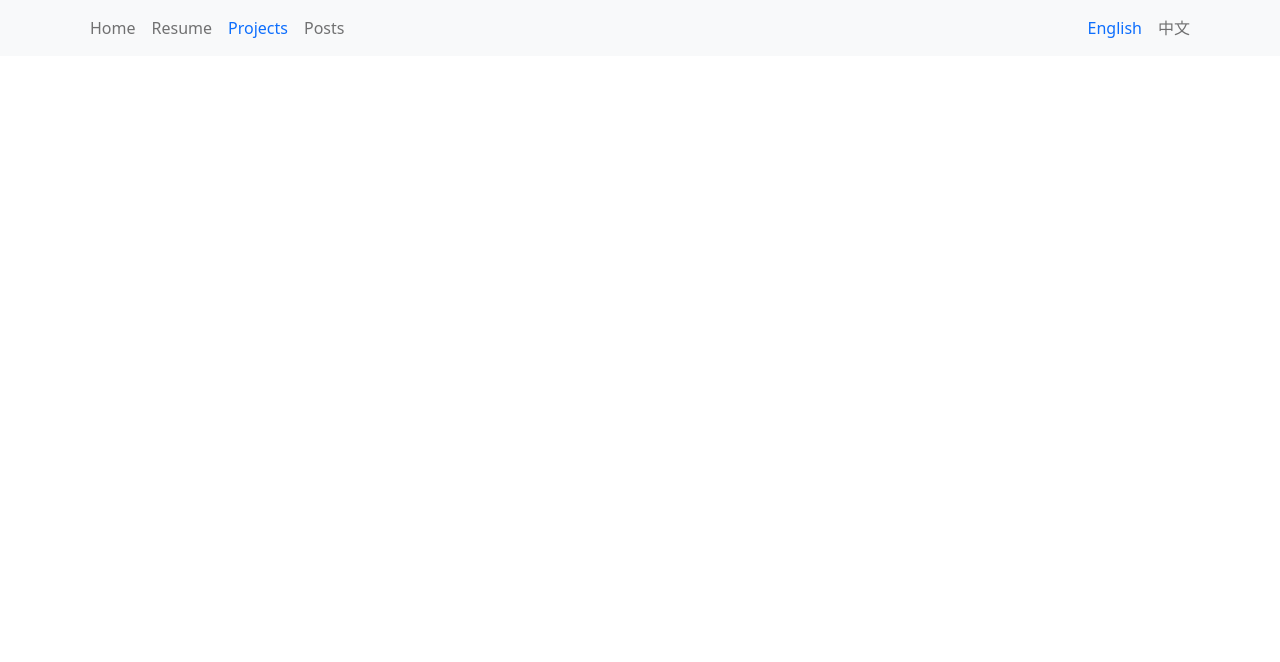
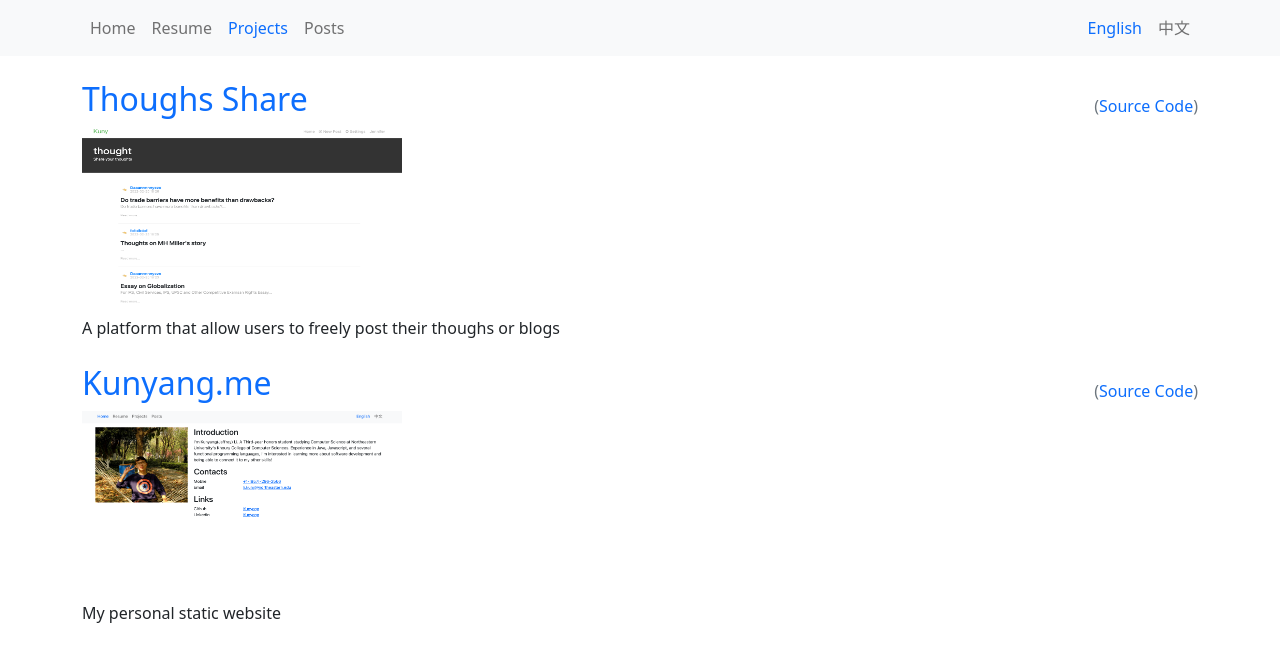
Before and after one commit to likuny0415/kunyang.me, a Next.js app: page /en/projects in a window 1280 px wide. Shown: the top 662 px of the page. Built offline with nearby package versions, Linux system fonts and the light colour scheme.

Commit message:
feature: projects page

```diff
--- a/src/components/Homepage/home.js
+++ b/src/components/Homepage/home.js
@@ -1,5 +1,4 @@
 import data from "../../data/data.json";
-import Image from "next/image";
 
 export default function HomePage(props) {
   const lang = props.lang;
--- /dev/null
+++ b/src/components/Homepage/projects.js
@@ -0,0 +1,57 @@
+import data from "../../data/data.json";
+import Image from "next/image";
+
+export default function ProjectTemplate(props) {
+  const projectsData = data.projects;
+  const lang = props.lang;
+  let descript;
+  if (lang === "zh") {
+    descript = {
+      sourcecode: projectsData.zh_sourceCode,
+      description: "description_zh",
+    };
+  } else {
+    descript = {
+      sourcecode: projectsData.en_sourceCode,
+      description: "description_en",
+    };
+  }
+
+  return (
+    <>
+      <div className="container mt-3">
+        {projectsData.links.map((link) => {
+          return (
+            <>
+              <div className="my-4">
+                <div className="d-md-flex flex-row align-items-end">
+                  <a
+                    href={link.urls.web}
+                    className="flex-grow-1 text-decoration-none"
+                  >
+                    <h2>{link.name}</h2>
+                  </a>
+                  <div className="text-muted mb-2">
+                    (
+                    <a href={link.urls.source} className="text-decoration-none">
+                      {descript.sourcecode}
+                    </a>
+                    )
+                  </div>
+                </div>
+                <Image
+                  alt="project_image"
+                  width={320}
+                  height={180}
+                  src={link.image}
+                  href={link.image}
+                />
+                <p className="mt-1">{link[descript.description]}</p>
+              </div>
+            </>
+          );
+        })}
+      </div>
+    </>
+  );
+}
--- a/src/components/Homepage/title.js
+++ b/src/components/Homepage/title.js
@@ -8,7 +8,6 @@ export default function Titlt(props) {
     <>
       <Head>
         <title>{info}</title>
-        <link rel="icon" href="/logo.jpeg" />
       </Head>
     </>
   );
--- a/src/data/data.json
+++ b/src/data/data.json
@@ -181,5 +181,31 @@
         }
       ]
     }
+  },
+  "projects": {
+    "en_sourceCode": "Source Code",
+    "zh_sourceCode": "源代码",
+    "links": [
+      {
+        "name": "Thoughs Share",
+        "description_en": "A platform that allow users to freely post their thoughs or blogs",
+        "description_zh": "用户可以自由注册发布自己的想法和文章",
+        "urls": {
+          "web": "https://blog-post-website.vercel.app/",
+          "source": "https://github.com/likuny0415/blog-post-website"
+        },
+        "image": "/blog_post_website.png"
+      },
+      {
+        "name": "Kunyang.me",
+        "description_en": "My personal static website",
+        "description_zh": "我的个人静态网站",
+        "urls": {
+          "web": "https://www.kunyang.me/",
+          "source": "https://github.com/likuny0415/kunyang.me"
+        },
+        "image": "/static_site.png"
+      }
+    ]
   }
 }
--- a/src/pages/_app.js
+++ b/src/pages/_app.js
@@ -12,6 +12,9 @@ function MyApp({ Component, pageProps }) {
 
   return (
     <>
+      <Head>
+        <link rel="icon" href="/logo.jpeg" />
+      </Head>
       <Layout>
         <Component {...pageProps} />
       </Layout>
--- a/src/pages/en/projects.js
+++ b/src/pages/en/projects.js
@@ -1,9 +1,11 @@
 import Titlt from "../../components/Homepage/title";
+import ProjectTemplate from "../../components/Homepage/projects";
 
 export default function Projects() {
   return (
     <>
       <Titlt landing={"en_projects"} />
+      <ProjectTemplate lang={"en"} />
     </>
   );
 }
--- a/src/pages/zh/projects.js
+++ b/src/pages/zh/projects.js
@@ -1,10 +1,11 @@
 import Titlt from "../../components/Homepage/title";
+import ProjectTemplate from "../../components/Homepage/projects";
 
 export default function Projects() {
   return (
     <>
       <Titlt landing={"zh_projects"} />
-      <h1>Projects zh</h1>
+      <ProjectTemplate lang={"zh"} />
     </>
   );
 }
--- a/src/pages/zh/resume.js
+++ b/src/pages/zh/resume.js
@@ -5,6 +5,7 @@ export default function Resume() {
   return (
     <>
       <Titlt landing={"zh_resume"} />
+
       <ResumeTemp version={"zh_resume"} />
     </>
   );
```
Also changed, not shown: public/blog_post_website.png (added), public/static_site.png (added).
